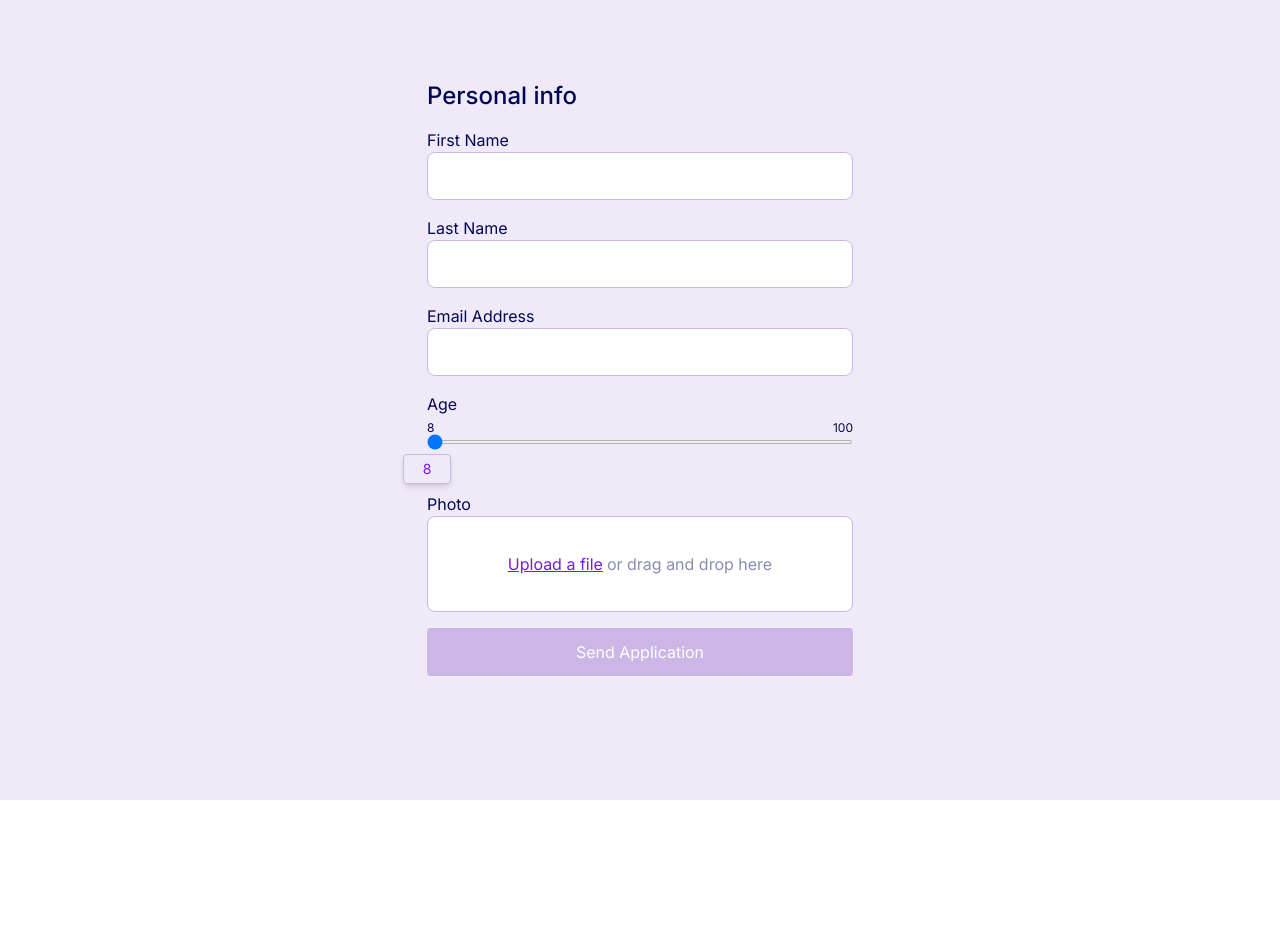
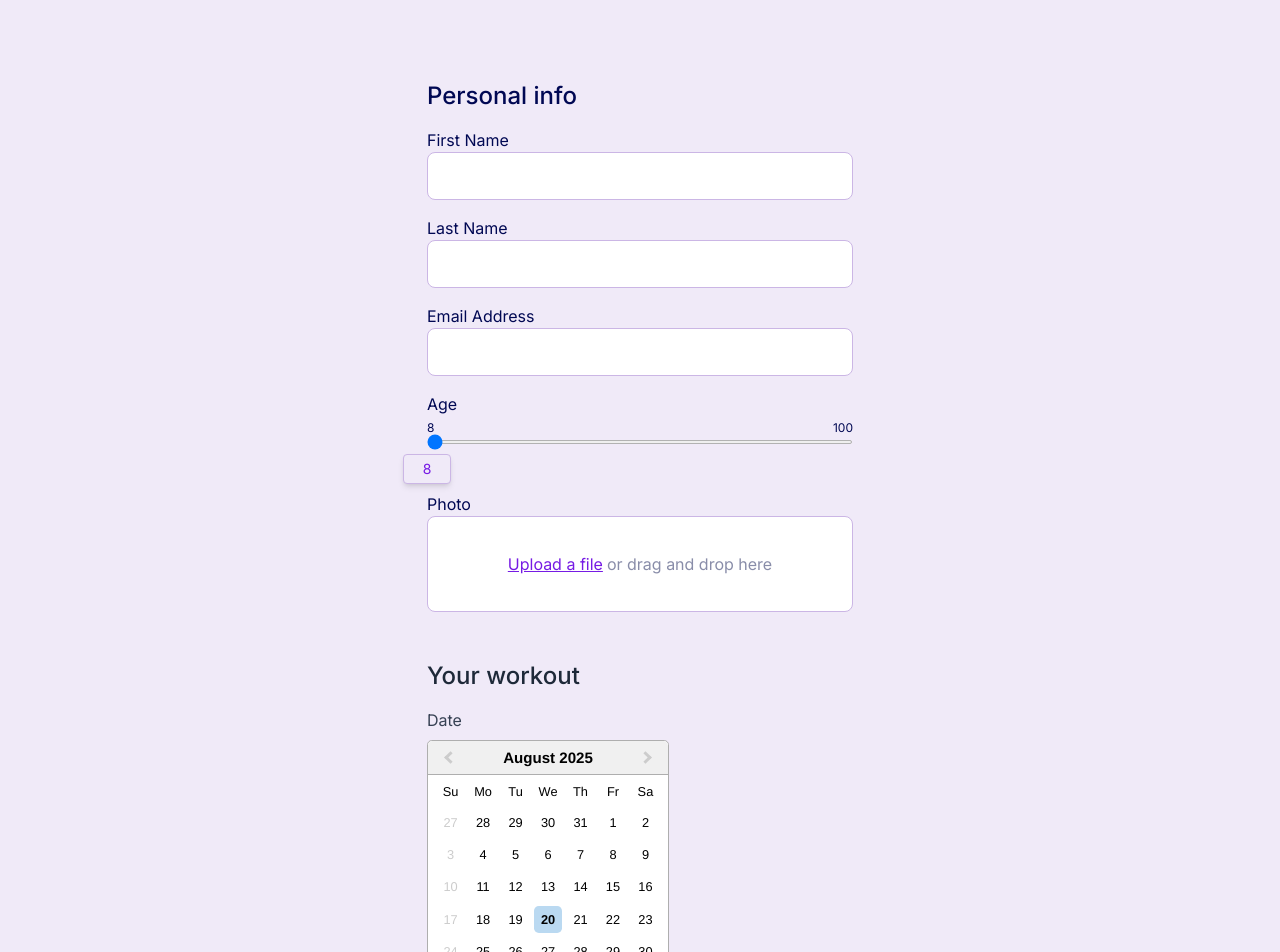
Before and after one commit to Radexman/workout-form, a React (Vite) app: page / in a window 1280 px wide. Shown: the top 952 px of the page. Before the commit the page ends 800 px from the top, so only its background shows below. Built offline with nearby package versions, Linux system fonts and the light colour scheme.

Commit message:
feat: initial date picker with dummy data

```diff
--- a/package.json
+++ b/package.json
@@ -13,6 +13,7 @@
     "@tailwindcss/vite": "^4.1.12",
     "clsx": "^2.1.1",
     "react": "^19.1.1",
+    "react-datepicker": "^8.7.0",
     "react-dom": "^19.1.1",
     "tailwindcss": "^4.1.12"
   },
--- a/src/components/FormContainer.tsx
+++ b/src/components/FormContainer.tsx
@@ -3,6 +3,7 @@ import { useState, type ChangeEvent, type FormEvent } from 'react';
 import TextInput from './inputs/TextInput';
 import RangeInput from './inputs/RangeInput';
 import FileInput from './inputs/FileInput';
+import CalendarInput from './inputs/CalendarInput';
 import Button from './ui/Button';
 import { validateForm } from '../utils/validateForm';
 
@@ -91,6 +92,7 @@ const FormContainer = () => {
             error={errors.photo}
             required
           />
+          <CalendarInput />
 
           <Button text="Send Application" disabled={!isFormFilled()} />
         </form>
--- /dev/null
+++ b/src/components/inputs/CalendarInput.tsx
@@ -0,0 +1,75 @@
+import DatePicker from 'react-datepicker';
+import { useState } from 'react';
+import 'react-datepicker/dist/react-datepicker.css';
+import { Icon } from '@iconify/react/dist/iconify.js';
+
+interface Holiday {
+  date: string;
+  name: string;
+  type?: string;
+}
+
+const CalendarInput = () => {
+  const [selectedDate, setSelectedDate] = useState<Date | null>(null);
+  const [holidayInfo, setHolidayInfo] = useState<string | null>(null);
+
+  const holidays: Holiday[] = [
+    { date: new Date().toISOString().split('T')[0], name: 'Sample Holiday', type: 'OBSERVANCE' },
+    { date: '2025-01-01', name: "New Year's Day", type: 'NATIONAL_HOLIDAY' },
+    { date: '2025-12-25', name: 'Christmas Day', type: 'NATIONAL_HOLIDAY' },
+  ];
+
+  const isSunday = (date: Date): boolean => date.getDay() === 0;
+
+  const isNationalHoliday = (date: Date): boolean => {
+    const dateStr = date.toISOString().split('T')[0];
+    return holidays.some((h) => h.date === dateStr && h.type === 'NATIONAL_HOLIDAY');
+  };
+
+  const getHolidayName = (date: Date): string | null => {
+    const dateStr = date.toISOString().split('T')[0];
+    const holiday = holidays.find((h) => h.date === dateStr);
+    return holiday ? holiday.name : null;
+  };
+
+  const handleDateChange = (date: Date | null) => {
+    setSelectedDate(date);
+    if (date && isNationalHoliday(date)) {
+      const holidayName = getHolidayName(date);
+      setHolidayInfo(`It's ${holidayName}`);
+    } else {
+      setHolidayInfo(null);
+    }
+  };
+
+  const filterDate = (date: Date): boolean => {
+    return !isSunday(date);
+  };
+
+  return (
+    <div className="mt-12 flex max-w-md flex-col">
+      <h2 className="mb-4 text-2xl font-medium text-gray-800">Your workout</h2>
+      <label htmlFor="date" className="mb-2 text-gray-700">
+        Date
+      </label>
+
+      <div>
+        <DatePicker
+          selected={selectedDate}
+          onChange={handleDateChange}
+          inline
+          filterDate={filterDate}
+        />
+      </div>
+
+      {holidayInfo && (
+        <div className="flex gap-1 text-sm">
+          <Icon icon="mingcute:warning-fill" className="text-muted mt-[1px] h-5 w-5" />
+          {holidayInfo}
+        </div>
+      )}
+    </div>
+  );
+};
+
+export default CalendarInput;
--- a/src/components/inputs/TextInput.tsx
+++ b/src/components/inputs/TextInput.tsx
@@ -35,7 +35,7 @@ const TextInput = ({ label, name, value, onChange, error, type, required }: Text
           <Icon icon="mingcute:warning-fill" className="text-error mt-[2px] h-5 w-5" />
           <div>
             <p className="text-sm">{error}</p>
-            <p className="text-sm">Example: address@email.com</p>
+            {type === 'email' && <p className="text-sm">Example: address@email.com</p>}
           </div>
         </div>
       )}
```
Also changed, not shown: 1 other file (tests, documents, lock files or other folders).
